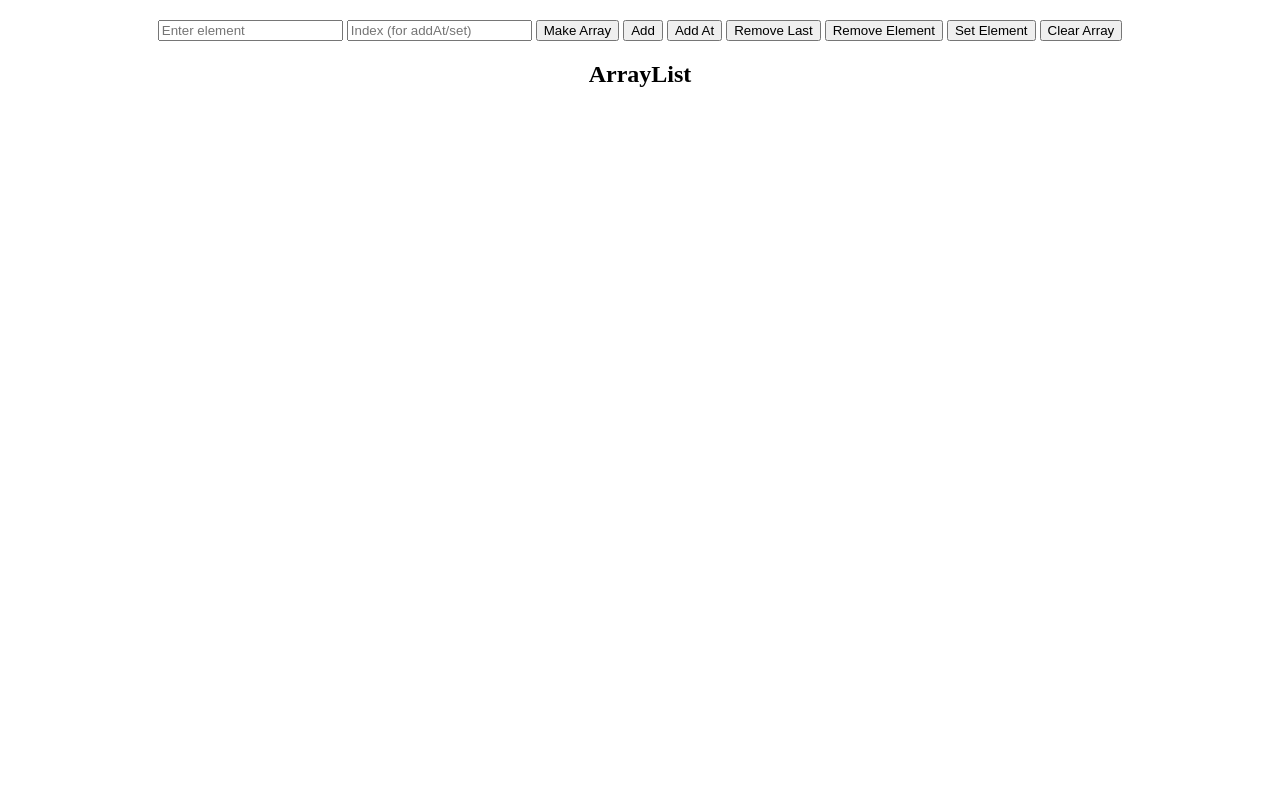
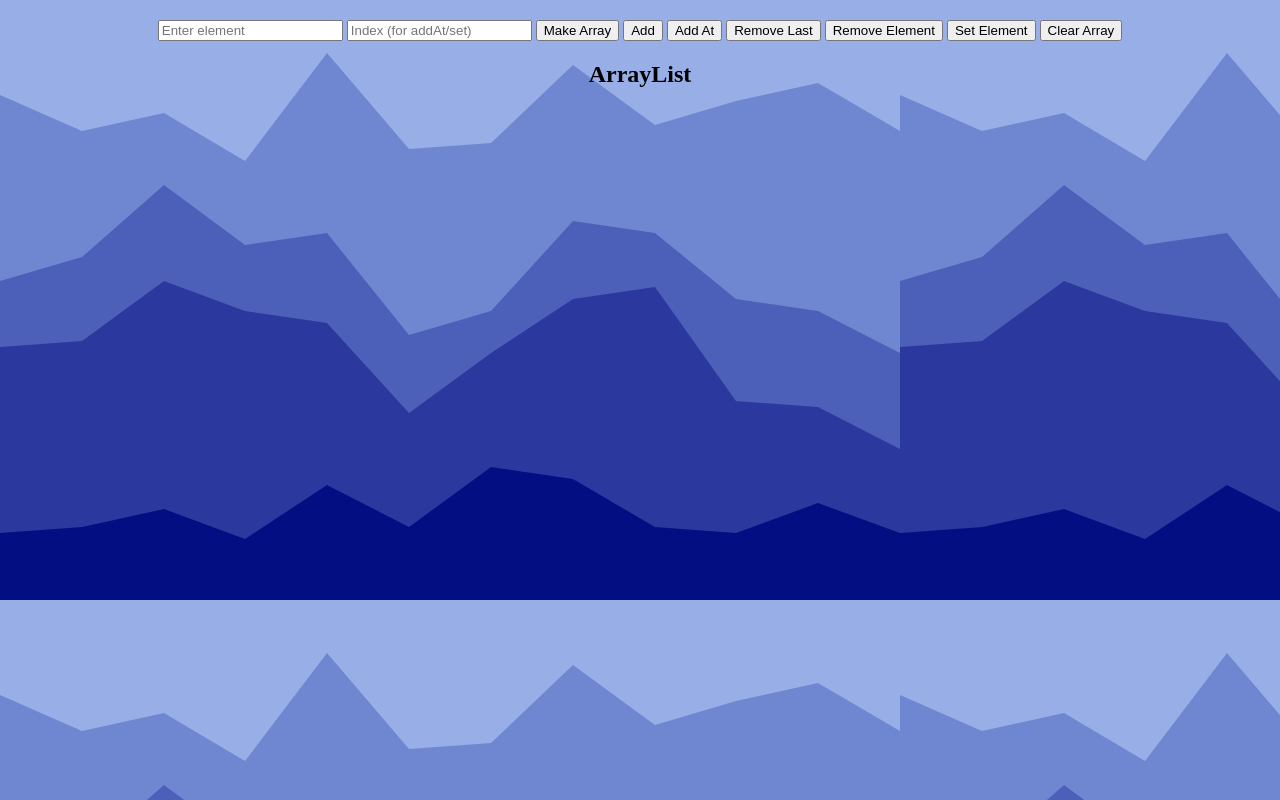
Before and after one commit to kamileren/DSV, a plain HTML site: page ArrayList/index.html in a window 1280 px wide. Drawn offline with Linux system fonts and the light colour scheme.

Commit message:
Backgorund

```diff
--- a/ArrayList/style.css
+++ b/ArrayList/style.css
@@ -35,3 +35,6 @@
 .array-element-empty {
     visibility: hidden;
 }
+body{
+    background-image:url("/background.svg");
+}
```
